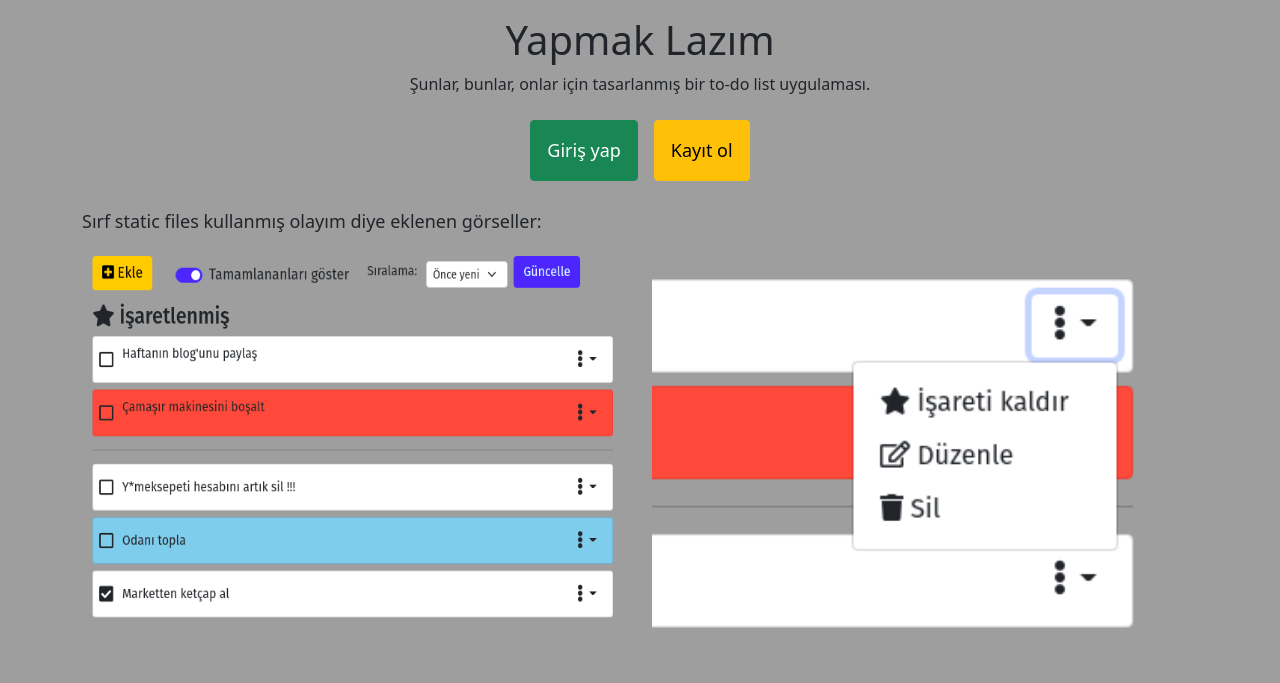
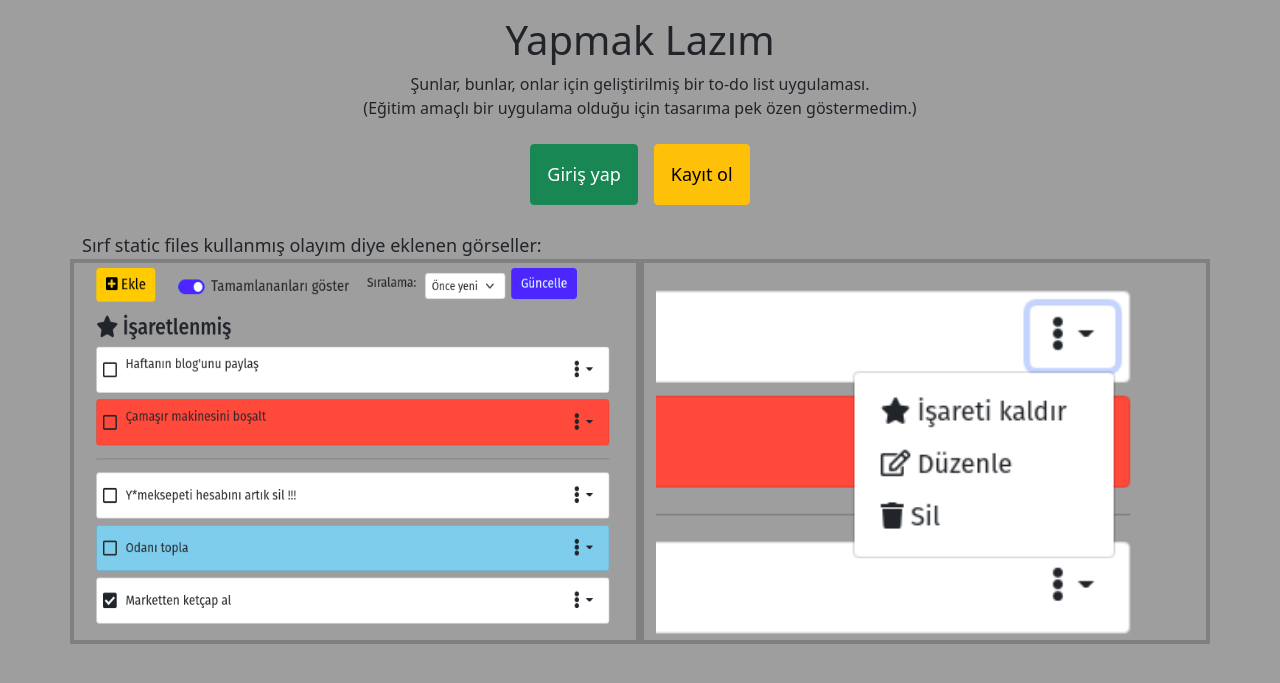
Before and after one commit to berk-karaal/yapmak-lazim, a Django app: page / in a window 1280 px wide. Shown: the top 683 px of the page. Run offline with Django 3.2, Linux system fonts and the light colour scheme.

Commit message:
small design changes

```diff
--- a/app_main/templates/app_main/welcome.html
+++ b/app_main/templates/app_main/welcome.html
@@ -6,7 +6,8 @@
     {% load static %}
 
     <h1 class="text-center mt-md-3 mt-2">Yapmak Lazım</h1>
-    <p class="text-center">Şunlar, bunlar, onlar için tasarlanmış bir to-do list uygulaması.</p>
+    <p class="text-center m-0">Şunlar, bunlar, onlar için geliştirilmiş bir to-do list uygulaması.</p>
+    <p class="text-center m-0">(Eğitim amaçlı bir uygulama olduğu için tasarıma pek özen göstermedim.)</p>
 
     <div class="d-flex justify-content-center mt-4">
         <a href="{% url 'login' %}" class="btn btn-success p-3 mx-2"><font size="+1">Giriş yap<font></a>
@@ -14,10 +15,10 @@
     </div>
     <br>
 
-    <p>Sırf static files kullanmış olayım diye eklenen görseller: </p>
+    <p style="margin: 0px">Sırf static files kullanmış olayım diye eklenen görseller: </p>
     <div class="row">
-        <img src="{% static 'app_main/img1.png' %}" class="img-fluid col-6">
-        <img src="{% static 'app_main/img2.png' %}" class="img-fluid col-6">
+        <img src="{% static 'app_main/img1.png' %}" class="img-fluid col-md-6 col-12" style="border: 4px solid gray">
+        <img src="{% static 'app_main/img2.png' %}" class="img-fluid col-md-6 col-12" style="border: 4px solid gray">
     </div>
 
 {% endblock body_block %}
--- a/users_app/forms.py
+++ b/users_app/forms.py
@@ -9,6 +9,7 @@ class Registration_Form(UserCreationForm):
     email = forms.EmailField(
         max_length=255,
         label="Email",
+        help_text="Onay mail'i atılmayacaktır. Sallama bir email adresi kullanabilirsiniz.",
         widget=forms.TextInput(
             attrs={
                 "autocomplete": "email",
--- a/users_app/templates/users_app/register.html
+++ b/users_app/templates/users_app/register.html
@@ -8,6 +8,7 @@
 <form method="POST">
     {% csrf_token %}
     <p style="margin-bottom:0px">{{ form.email.label }}:</p>
+    <p class="small m-0">({{ form.email.help_text }})</p>
     {{ form.email }}
     {% for error in form.email.errors %}
         <p style="margin-top:0px; color: darkred">{{ error }}</p>
```
